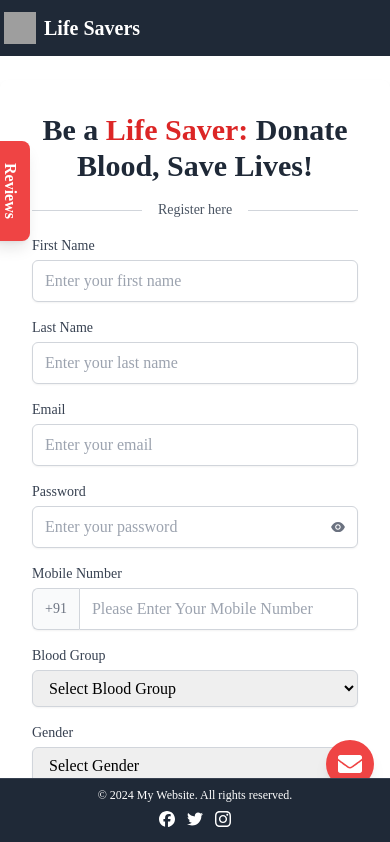
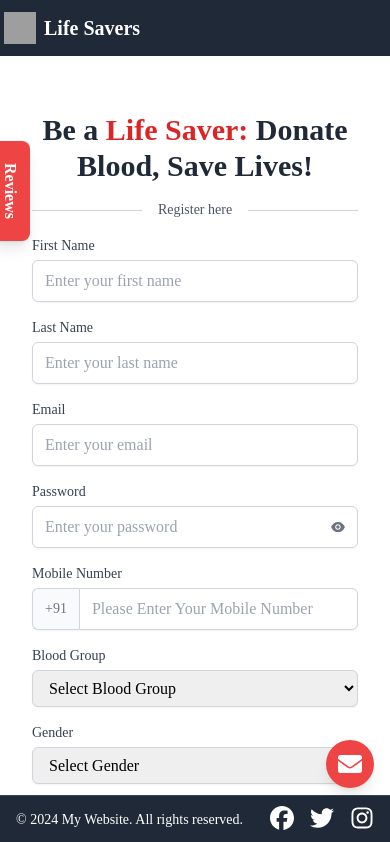
Before and after one commit to saksham1203/TheLifeSavers, a React (Vite) app in the folder client/: page / in a window 390 px wide. Shown: the top 842 px of the page. Built offline with nearby package versions, Linux system fonts and the light colour scheme; grey boxes are pictures that could not be loaded; a web font is replaced by a local one.

Commit message:
footer fix

```diff
--- a/client/src/Components/Footer/Footer.tsx
+++ b/client/src/Components/Footer/Footer.tsx
@@ -5,37 +5,32 @@ import { faFacebook, faTwitter, faInstagram } from '@fortawesome/free-brands-svg
 const Footer: React.FC = () => {
   return (
     <footer className="bg-gray-800 border-t border-gray-700 fixed bottom-0 w-full z-10">
-      <div className="container mx-auto px-2 py-2 flex flex-col sm:flex-row justify-between items-center">
-        <span className="text-xs text-white text-center sm:text-left mb-1 sm:mb-0">
-          © 2024 My Website. All rights reserved.
-        </span>
-        <div className="flex space-x-3">
+      <div className="container mx-auto px-4 py-4 flex justify-between items-center h-12">
+        <span className="text-sm text-white">© 2024 My Website. All rights reserved.</span>
+        <div className="flex space-x-4">
           <a
             href="https://www.facebook.com"
             target="_blank"
             rel="noopener noreferrer"
-            aria-label="Visit our Facebook page"
-            className="transform transition-transform duration-300 hover:scale-110"
+            className="transform transition-transform duration-300 hover:scale-125"
           >
-            <FontAwesomeIcon icon={faFacebook} className="text-white hover:text-red-500 h-6 w-4" />
+            <FontAwesomeIcon icon={faFacebook} className="text-white hover:text-red-500 h-6 w-6" />
           </a>
           <a
             href="https://www.twitter.com"
             target="_blank"
             rel="noopener noreferrer"
-            aria-label="Visit our Twitter profile"
-            className="transform transition-transform duration-300 hover:scale-110"
+            className="transform transition-transform duration-300 hover:scale-125"
           >
-            <FontAwesomeIcon icon={faTwitter} className="text-white hover:text-red-500 h-6 w-4" />
+            <FontAwesomeIcon icon={faTwitter} className="text-white hover:text-red-500 h-6 w-6" />
           </a>
           <a
             href="https://www.instagram.com"
             target="_blank"
             rel="noopener noreferrer"
-            aria-label="Visit our Instagram profile"
-            className="transform transition-transform duration-300 hover:scale-110"
+            className="transform transition-transform duration-300 hover:scale-125"
           >
-            <FontAwesomeIcon icon={faInstagram} className="text-white hover:text-red-500 h-6 w-4" />
+            <FontAwesomeIcon icon={faInstagram} className="text-white hover:text-red-500 h-6 w-6" />
           </a>
         </div>
       </div>
```
